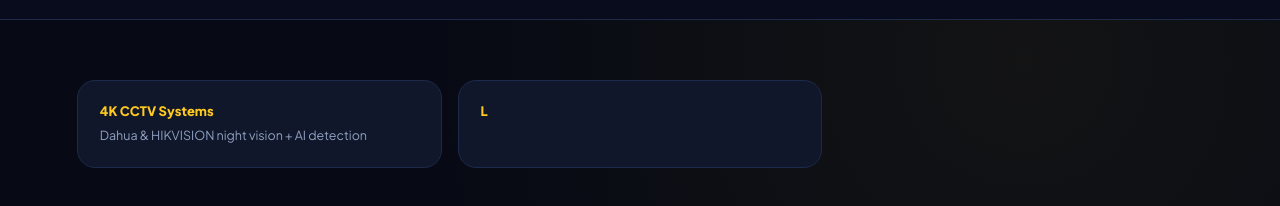
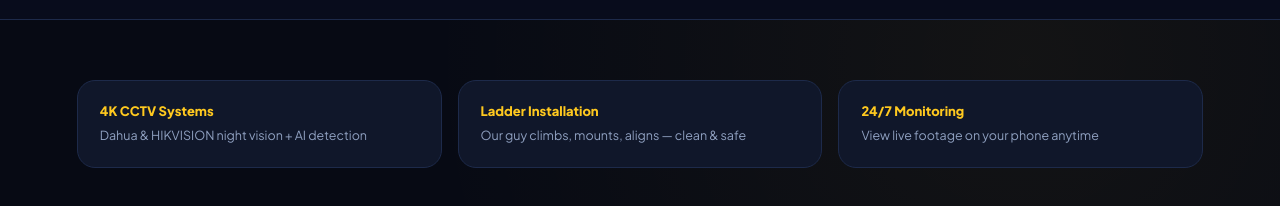
Before and after one commit to Troysite/Troy, a plain HTML site: page aviss-systems.html in a window 1280 px wide. Shown: the part 842-1048 px from the top of the page. Drawn offline with Linux system fonts and the light colour scheme.

Commit message:
Fix HTML structure and add feature descriptions

```diff
--- a/aviss-systems.html
+++ b/aviss-systems.html
@@ -78,4 +78,9 @@
 
 <div class="features">
 <div class="feat"><h3>4K CCTV Systems</h3><p>Dahua & HIKVISION night vision + AI detection</p></div>
-<div class="feat"><h3>L
+<div class="feat"><h3>Ladder Installation</h3><p>Our guy climbs, mounts, aligns — clean & safe</p></div>
+<div class="feat"><h3>24/7 Monitoring</h3><p>View live footage on your phone anytime</p></div>
+</div>
+
+</body>
+  </html>
```
